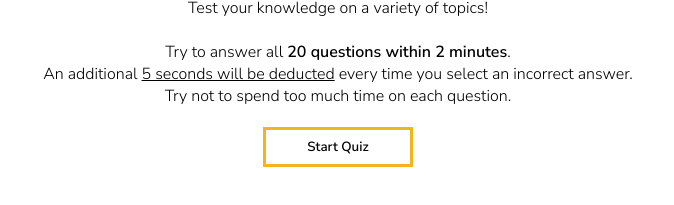
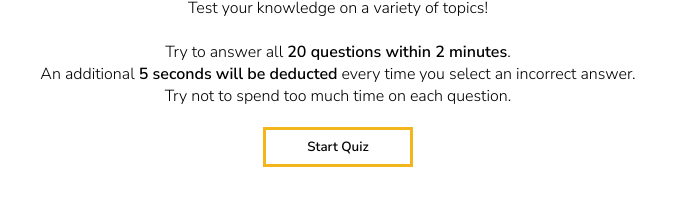
Before and after one commit to jkaho/quiz-website, a plain HTML site: page index.html in a window 1280 px wide. Shown: the part 257-462 px from the top of the page, 302-976 px from the left. Drawn offline with Linux system fonts and the light colour scheme.

Commit message:
Modify 'index.html' to edit text

```diff
--- a/index.html
+++ b/index.html
@@ -20,7 +20,7 @@
         <div id="start">
             <h2>The Random Knowledge Quiz</h2>
             <p>
-                How much do you know about <em>everything?</em><br>Test your knowledge on a variety of topics!<br><br>Try to answer all <strong>20 questions within 2 minutes</strong>.<br>An additional <u>5 seconds will be deducted</u> every time you select an incorrect answer.<br>Try not to spend too much time on each question.
+                How much do you know about <em>everything?</em><br>Test your knowledge on a variety of topics!<br><br>Try to answer all <strong>20 questions within 2 minutes</strong>.<br>An additional <strong>5 seconds will be deducted</strong> every time you select an incorrect answer.<br>Try not to spend too much time on each question.
             </p>
             <div id="start-btn-div"><button id="start-quiz">Start Quiz</button></div>
         </div>
```
